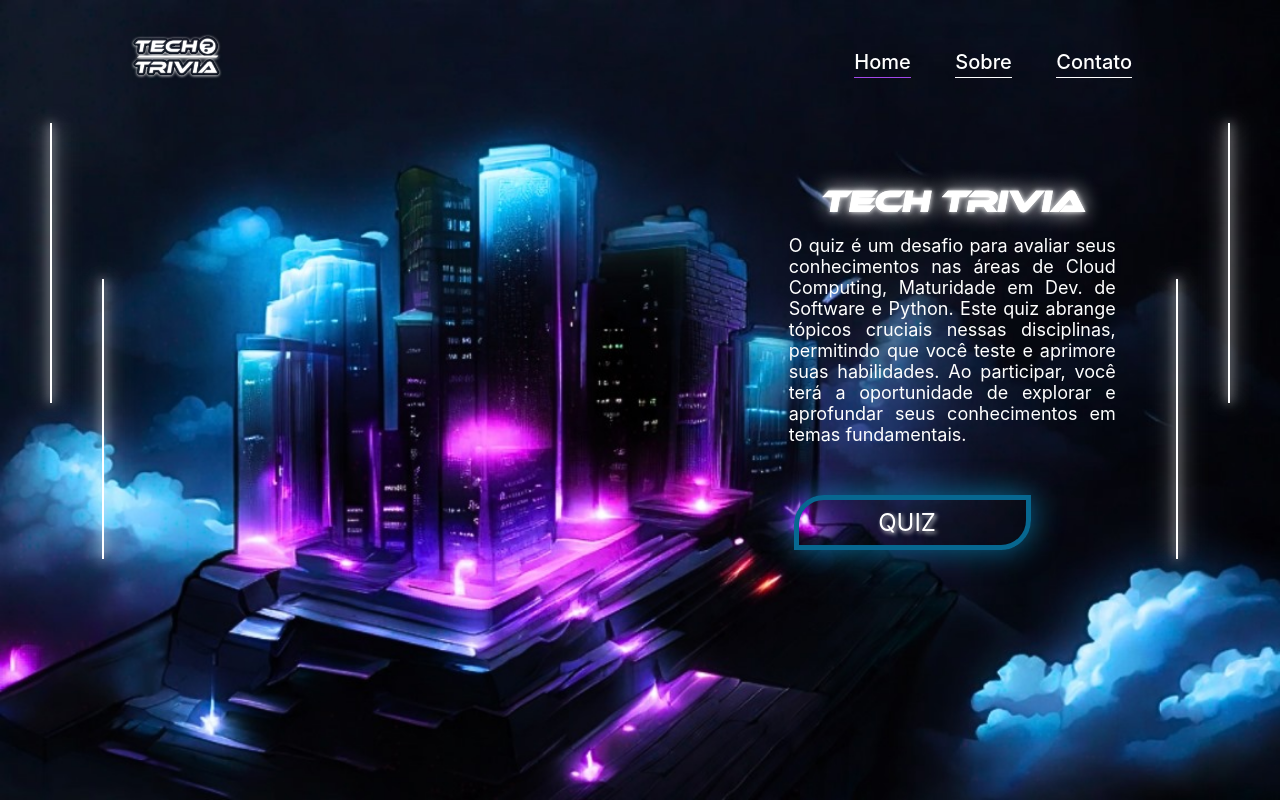
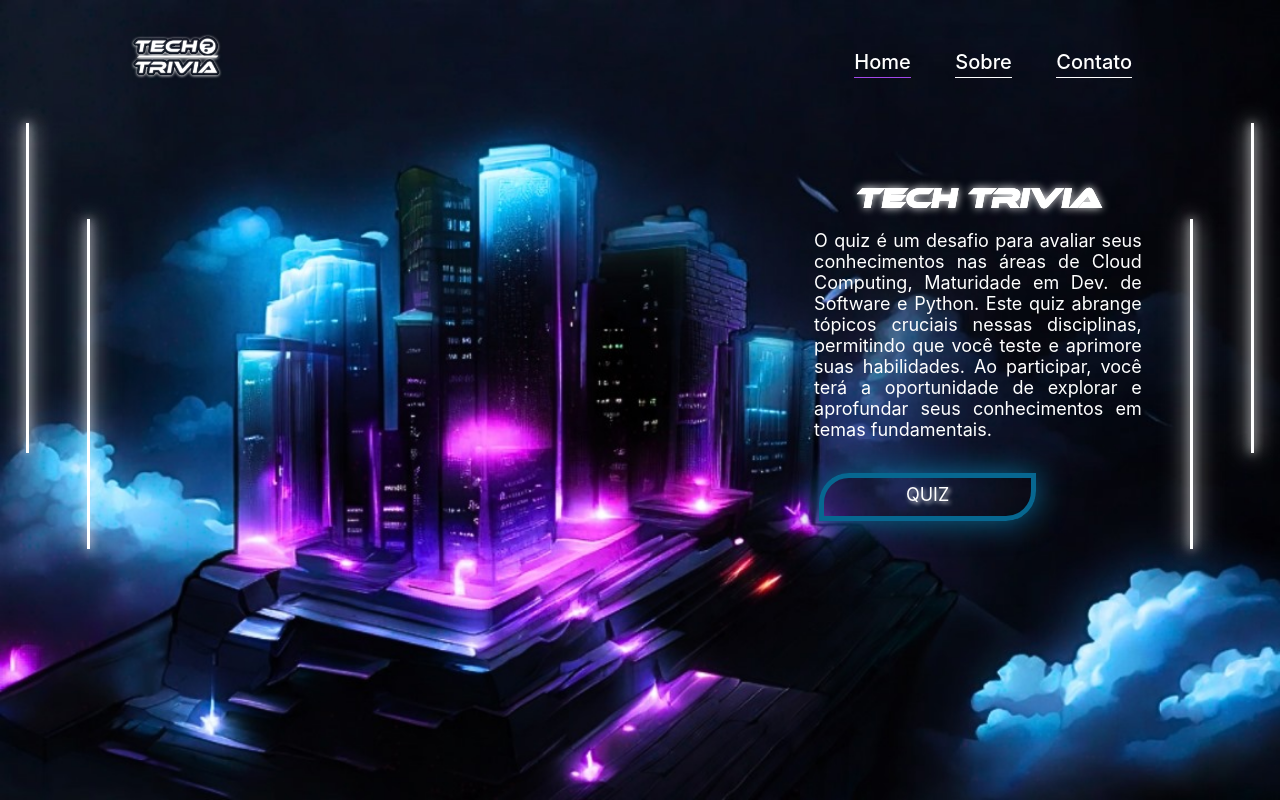
Before and after one commit to gabriellakorinfsky/TechTrivia, a Flask app: page / in a window 1280 px wide. Run offline with Flask 3, Linux system fonts and the light colour scheme.

Commit message:
Ajuste no clique do botão

```diff
--- a/static/style.css
+++ b/static/style.css
@@ -6,29 +6,31 @@ body{
 .geral{
     display: flex;
     justify-content: space-between;
+    align-items: center;
     height: 80%;
 }
 
 .centralize{
     display: flex;
     justify-content: right;
+    width: 80%;
 }
 
 .apresentacao {
     color: white;
-    width: 25%;
+    width: 30%;
     height: 45%;
     text-align: justify;
 
-    margin-top: 8%;
-    margin-right: 10%;
+    margin-top: 5%;
+    margin-right: 4%;
 }
 
 .apresentacao h1{
     font-family: 'ethnocentric', sans-serif;
     text-align: center;
     margin-bottom: 15px;
-    text-shadow: 0 0 0px rgb(255, 255, 255), 0 0 20px rgb(255, 255, 255), 0 0 5px rgb(255, 255, 255);
+    text-shadow: 0 0 0px rgb(255, 255, 255), 0 0 8px rgb(255, 255, 255), 0 0 0px rgb(255, 255, 255);
 }
 
 .apresentacao p{
@@ -38,58 +40,59 @@ body{
 }
 
 .botao_quiz{
-    margin-top: 50px;
+    display: flex;
+    justify-content: center;
+    margin-top: 10%;
     margin-left: 5px;
     border: 5px solid #076790;
     width: 237px;
     height: 55px;
     border-radius: 30px 0px 30px 0px;
     box-shadow: 0 0 0px #076790, 0 0 0px #076790, 0 0 30px #076790;
+}
 
-
-}
 .botao_quiz a{
-    text-decoration: none;
-    border: 0px;
-
+    all: unset;
+    text-decoration: none !important;
+    padding-top: 3% ;
+    padding-left: 35%;
+    padding-right: 35%;
 }
 
 .botao_quiz button{
     font-family: 'inter', sans-serif;
-    padding-top: 8px;
-    padding-right: 75px;
-    margin-left: 35%;
+    position: relative;
+    align-items: center;
     color: white;
     font-size: 24px;
     background: none;
     text-shadow: 2px 2px 4px rgba(255, 255, 255, 0.8);
     border: none;
+    cursor: pointer;
 }
 
 .botao_quiz:hover{
     box-shadow: 0 0 20px #076790, 0 0 20px #076790, 0 0 30px #076790;
-
+    cursor: pointer;
 }
 
 .box1 {
     display: flex;
+    justify-content: space-between;
+    margin-left: 2%;
+    width: 5%;
 }
 .box2{
     display: flex;
-    justify-content: right;
-    margin-right: 50px;
+    justify-content: space-between;
+    margin-right: 2%;
+    width: 5%;
 }
 .esq, .dir{
-    width: 2px;
-    height: 512px;
+    width: 5px;
+    height: 500px;
     background: white;
-    margin-left: 50px;
     box-shadow: 0 0 10px #ffffff, 0 0 20px #ffffff, 0 0 30px #ffffff;
-}
-
-
-#esq_p{
-    margin-left:50px;
 }
 
 #esq_s{
@@ -103,7 +106,8 @@ body{
 
 @media screen and (min-width: 600px) and (max-width: 1375px) {
     .esq, .dir{
-        height: 280px;
+        width: 3px;
+        height: 330px;
     }
     #esq_s{
         margin-top: 150%;
@@ -117,17 +121,28 @@ body{
         height: 45%;
         text-align: justify;
 
-        margin-top: 6%;
+        margin-top: 3%;
         margin-right: 1%;
 
     }
     .apresentacao h1{
-       font-size: 30px;
+       font-size: 28px;
     }
 
     .apresentacao p{
         font-size: 18px;
+    }
+    .botao_quiz{
+        width: 217px;
+        height: 48px;
+    }
+    .botao_quiz a{
+        padding-left: 40%;
+        padding-right: 40%;
+    }
 
+    .botao_quiz button{
+        font-size: 18px;
     }
 
 }
```
